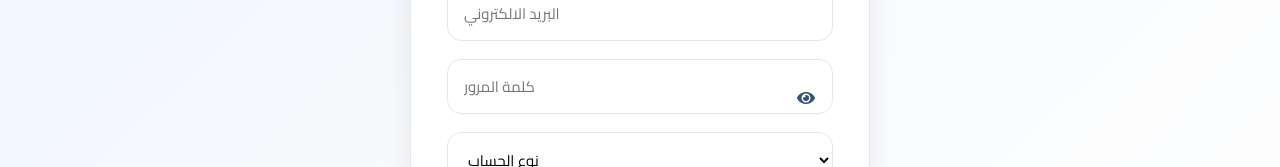
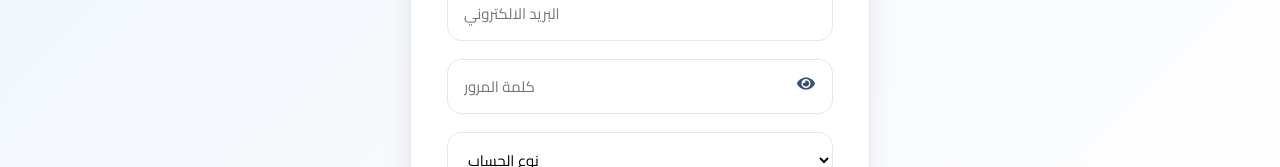
Before and after one commit to Nouf2027/Portfolio-Project, a React (Create React App) app in the folder Stage 4/frontend/: page /register in a window 1280 px wide. In both pictures the pointer is over the button 806 px from the left and 494 px from the top of the page. Shown: the part 408-575 px from the top of the page. Built offline with nearby package versions, Linux system fonts and the light colour scheme.

Commit message:
Add styles for password toggle button
Add styles for password toggle button positioning and appearance.

```diff
--- a/Stage 4/frontend/src/App.css
+++ b/Stage 4/frontend/src/App.css
@@ -1191,3 +1191,23 @@ button:hover {
 .password-toggle:hover {
   color: #305376 !important;
 }
+.password-toggle,
+.password-toggle:hover,
+.password-toggle:focus {
+  position: absolute;
+  right: 18px;
+  top: 50%;
+  transform: translateY(-50%) !important;
+
+  background: transparent !important;
+  border: none !important;
+  box-shadow: none !important;
+
+  color: #6b7280;
+  font-size: 18px;
+
+  margin: 0 !important;
+  padding: 0 !important;
+
+  transition: none !important;
+}
```
